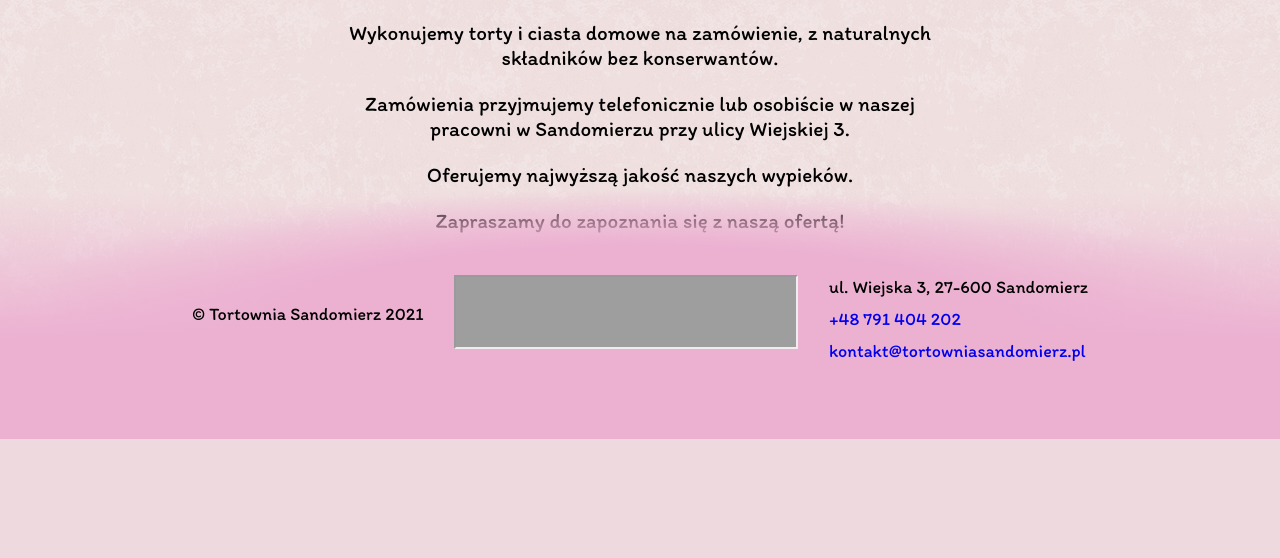
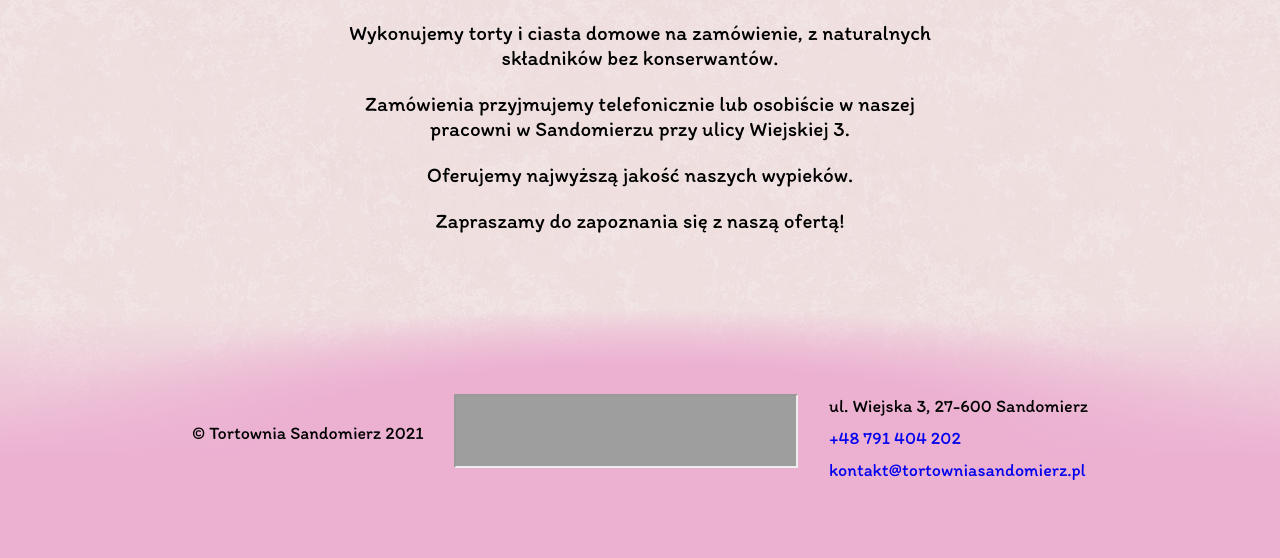
Before and after one commit to kylle98/tortowniasandomierz.pl, a PHP site: page / in a window 1280 px wide. Shown: the part 361-919 px from the top of the page. Before the commit the page ends 800 px from the top, so only its background shows below. Run offline with PHP 8.4, Linux system fonts and the light colour scheme; grey boxes are pictures that could not be loaded.

Commit message:
fix heigh bug

```diff
--- a/data/css/index.css
+++ b/data/css/index.css
@@ -62,3 +62,9 @@
         margin-top: 75px;
     }
 }
+
+@media screen and (max-height: 850px) {
+    .footer {
+        position: relative;
+    }
+}
```
